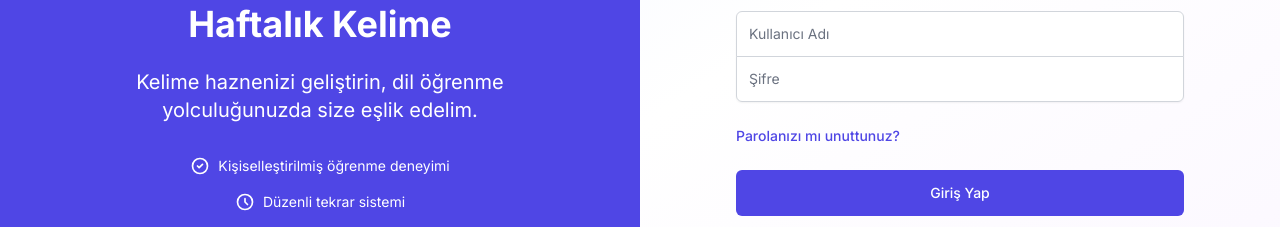
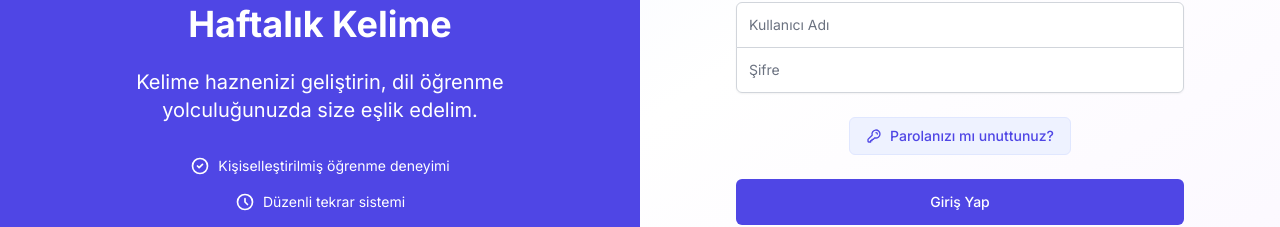
Before and after one commit to VeyselCerav/kelime, a Next.js app: page /login in a window 1280 px wide. Shown: the part 338-565 px from the top of the page. Built offline with nearby package versions, Linux system fonts and the light colour scheme; no server answers; the database is empty.

Commit message:
loginpagev3

```diff
--- a/app/login/page.tsx
+++ b/app/login/page.tsx
@@ -150,11 +150,14 @@ export default function LoginPage() {
             </div>
 
             <div className="flex items-center justify-between">
-              <div className="text-sm">
+              <div className="w-full text-center">
                 <Link
                   href="/auth/reset-password"
-                  className="font-medium text-indigo-600 hover:text-indigo-500 transition-colors duration-200"
+                  className="inline-flex items-center justify-center px-4 py-2 text-sm font-medium text-indigo-600 bg-indigo-50 border border-indigo-100 rounded-md hover:bg-indigo-100 transition-colors duration-200"
                 >
+                  <svg className="w-4 h-4 mr-2" fill="none" stroke="currentColor" viewBox="0 0 24 24">
+                    <path strokeLinecap="round" strokeLinejoin="round" strokeWidth="2" d="M15 7a2 2 0 012 2m4 0a6 6 0 01-7.743 5.743L11 17H9v2H7v2H4a1 1 0 01-1-1v-2.586a1 1 0 01.293-.707l5.964-5.964A6 6 0 1121 9z" />
+                  </svg>
                   Parolanızı mı unuttunuz?
                 </Link>
               </div>
```
